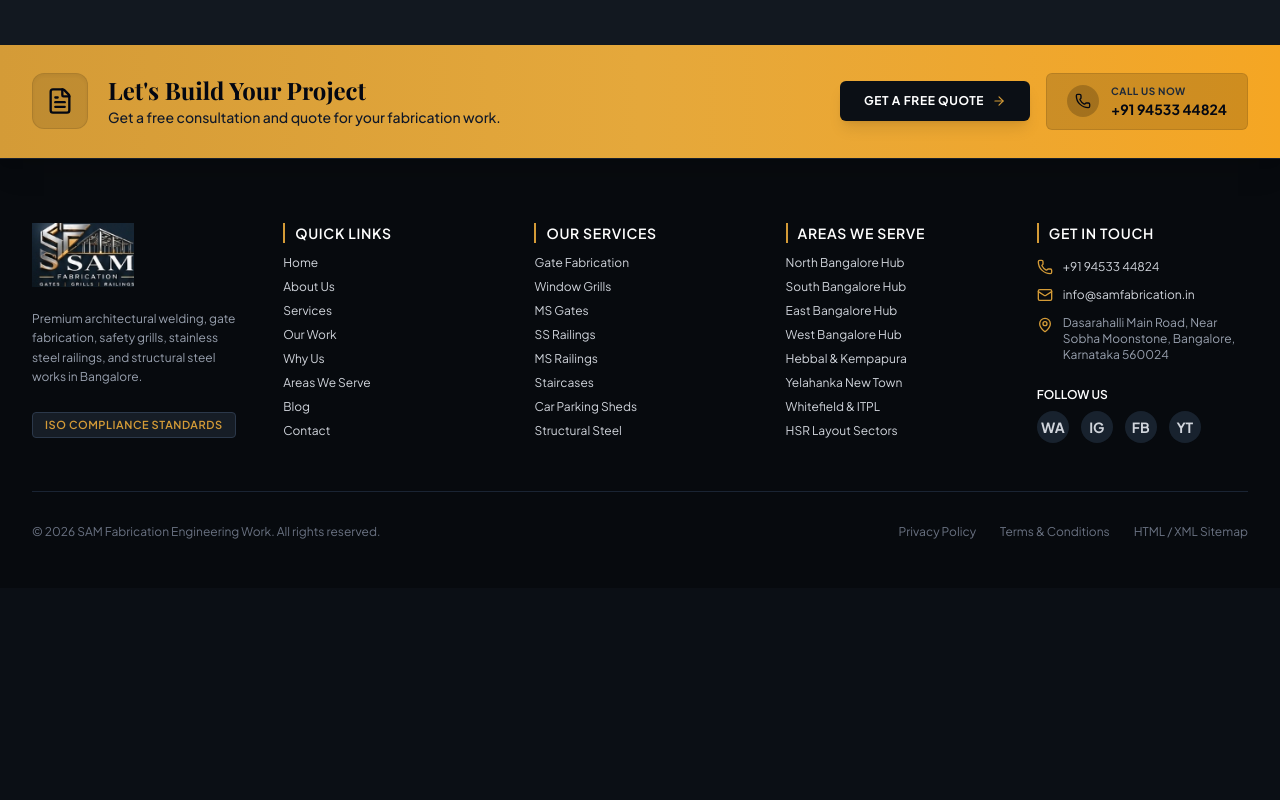
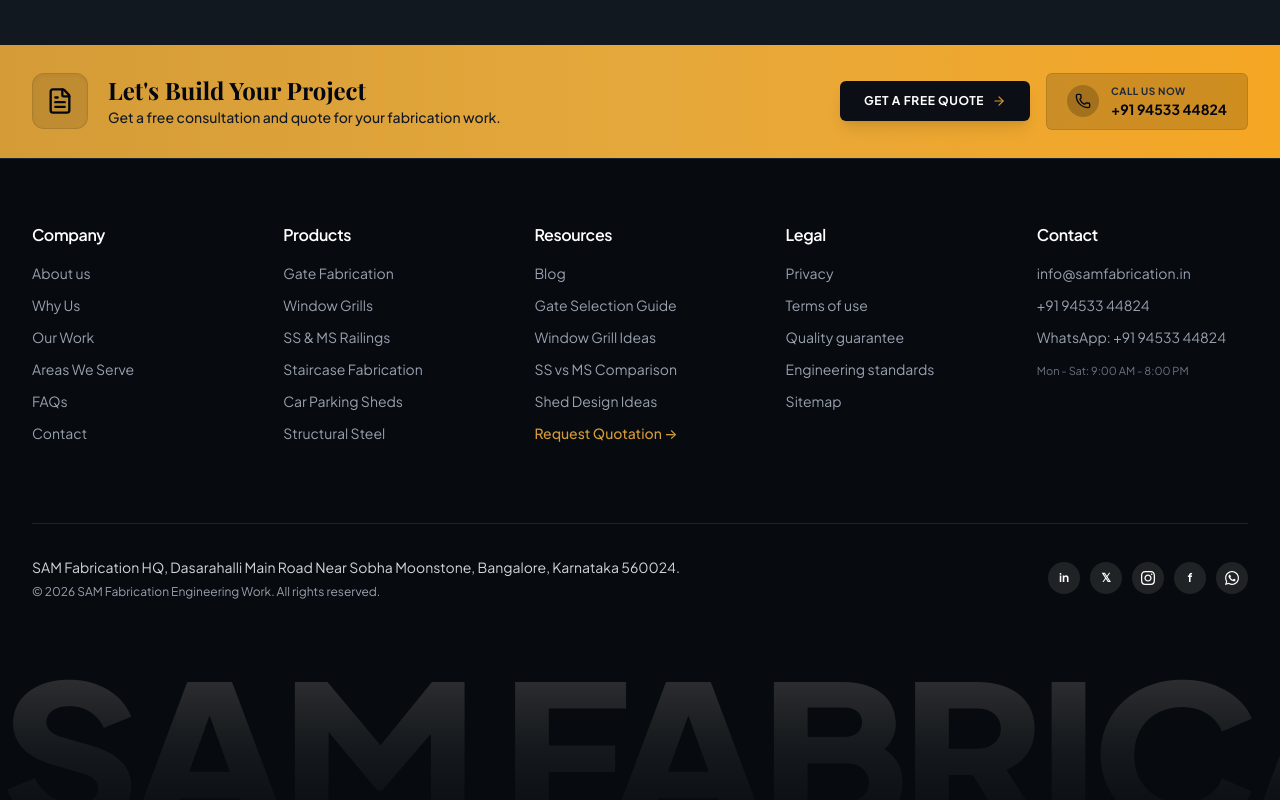
Before and after one commit to Samfabrication/sam-fabrication, a React (Vite) app: page / in a window 1280 px wide. Shown: the part 2484-3284 px from the top of the page. Before the commit the page ends 3072 px from the top, so only its background shows below. Built offline with nearby package versions, Linux system fonts and the light colour scheme; a web font is replaced by a local one.

Commit message:
feat: redesign footer matching 5-column layout with giant SAM Fabrication brand watermark

```diff
--- a/src/components/Footer.tsx
+++ b/src/components/Footer.tsx
@@ -1,173 +1,297 @@
 import React from 'react';
-import { Phone, Mail, MapPin, ArrowRight } from 'lucide-react';
 import { siteConfig } from '../data/siteData';
 
 export const Footer: React.FC = () => {
   return (
-    <footer className="bg-[#070A0E] text-gray-300 border-t border-[#1C2533] pt-16 pb-24 lg:pb-12">
-      <div className="max-w-7xl mx-auto px-4 sm:px-6 lg:px-8">
+    <footer className="relative bg-[#070A0E] text-gray-300 border-t border-[#1C2533] pt-16 pb-28 lg:pb-6 overflow-hidden">
+      <div className="max-w-7xl mx-auto px-4 sm:px-6 lg:px-8 relative z-10">
 
-        {/* Main Footer Grid */}
-        <div className="grid grid-cols-1 md:grid-cols-2 lg:grid-cols-5 gap-10 pb-12 border-b border-[#1A2433]">
+        {/* 5-Column Navigation Grid */}
+        <div className="grid grid-cols-2 md:grid-cols-3 lg:grid-cols-5 gap-8 lg:gap-10 pb-12">
 
-          {/* Col 1: Brand Info & Logo */}
-          <div className="lg:col-span-1 space-y-4">
-            <a href="/" className="inline-block">
-              <img
-                src="/images/sam-logo.png"
-                alt="SAM Fabrication Engineering Work Logo"
-                className="h-16 w-auto object-contain"
-                width="120"
-                height="75"
-                loading="lazy"
-                decoding="async"
-              />
+          {/* Col 1: Company */}
+          <div className="space-y-4">
+            <h4 className="text-white font-semibold text-sm sm:text-base tracking-tight">
+              Company
+            </h4>
+            <ul className="space-y-3 text-xs sm:text-sm">
+              <li>
+                <a href="/about-us/" className="text-gray-400 hover:text-white transition-colors">
+                  About us
                 </a>
-            <p className="text-xs text-gray-400 leading-relaxed">
-              Premium architectural welding, gate fabrication, safety grills, stainless steel railings, and structural steel works in Bangalore.
-            </p>
-            <div className="pt-2">
-              <span className="inline-flex items-center text-[11px] font-semibold tracking-wider uppercase text-[#D49B37] bg-[#161D26] px-3 py-1 rounded border border-[#2B384A]">
-                ISO Compliance Standards
-              </span>
-            </div>
-          </div>
-
-          {/* Col 2: Quick Links */}
-          <div className="space-y-3">
-            <h4 className="text-sm font-semibold tracking-wider text-white uppercase border-l-2 border-[#D49B37] pl-2.5">
-              Quick Links
-            </h4>
-            <ul className="space-y-2 text-xs">
-              <li><a href="/" className="hover:text-[#D49B37] transition-colors">Home</a></li>
-              <li><a href="/about-us/" className="hover:text-[#D49B37] transition-colors">About Us</a></li>
-              <li><a href="/services/" className="hover:text-[#D49B37] transition-colors">Services</a></li>
-              <li><a href="/our-work/" className="hover:text-[#D49B37] transition-colors">Our Work</a></li>
-              <li><a href="/why-choose-us/" className="hover:text-[#D49B37] transition-colors">Why Us</a></li>
-              <li><a href="/areas-we-serve/" className="hover:text-[#D49B37] transition-colors">Areas We Serve</a></li>
-              <li><a href="/blog/" className="hover:text-[#D49B37] transition-colors">Blog</a></li>
-              <li><a href="/contact-us/" className="hover:text-[#D49B37] transition-colors">Contact</a></li>
+              </li>
+              <li>
+                <a href="/why-choose-us/" className="text-gray-400 hover:text-white transition-colors">
+                  Why Us
+                </a>
+              </li>
+              <li>
+                <a href="/our-work/" className="text-gray-400 hover:text-white transition-colors">
+                  Our Work
+                </a>
+              </li>
+              <li>
+                <a href="/areas-we-serve/" className="text-gray-400 hover:text-white transition-colors">
+                  Areas We Serve
+                </a>
+              </li>
+              <li>
+                <a href="/why-choose-us/#faqs" className="text-gray-400 hover:text-white transition-colors">
+                  FAQs
+                </a>
+              </li>
+              <li>
+                <a href="/contact-us/" className="text-gray-400 hover:text-white transition-colors">
+                  Contact
+                </a>
+              </li>
             </ul>
           </div>
 
-          {/* Col 3: Our Services */}
-          <div className="space-y-3">
-            <h4 className="text-sm font-semibold tracking-wider text-white uppercase border-l-2 border-[#D49B37] pl-2.5">
-              Our Services
+          {/* Col 2: Products / Services */}
+          <div className="space-y-4">
+            <h4 className="text-white font-semibold text-sm sm:text-base tracking-tight">
+              Products
             </h4>
-            <ul className="space-y-2 text-xs">
-              <li><a href="/services/gate-fabrication/" className="hover:text-[#D49B37] transition-colors">Gate Fabrication</a></li>
-              <li><a href="/services/window-grills/" className="hover:text-[#D49B37] transition-colors">Window Grills</a></li>
-              <li><a href="/services/ms-gates/" className="hover:text-[#D49B37] transition-colors">MS Gates</a></li>
-              <li><a href="/services/ss-railings/" className="hover:text-[#D49B37] transition-colors">SS Railings</a></li>
-              <li><a href="/services/ms-railings/" className="hover:text-[#D49B37] transition-colors">MS Railings</a></li>
-              <li><a href="/services/staircase-fabrication/" className="hover:text-[#D49B37] transition-colors">Staircases</a></li>
-              <li><a href="/services/car-parking-sheds/" className="hover:text-[#D49B37] transition-colors">Car Parking Sheds</a></li>
-              <li><a href="/services/structural-steel-fabrication/" className="hover:text-[#D49B37] transition-colors">Structural Steel</a></li>
+            <ul className="space-y-3 text-xs sm:text-sm">
+              <li>
+                <a href="/services/gate-fabrication/" className="text-gray-400 hover:text-white transition-colors">
+                  Gate Fabrication
+                </a>
+              </li>
+              <li>
+                <a href="/services/window-grills/" className="text-gray-400 hover:text-white transition-colors">
+                  Window Grills
+                </a>
+              </li>
+              <li>
+                <a href="/services/ss-railings/" className="text-gray-400 hover:text-white transition-colors">
+                  SS &amp; MS Railings
+                </a>
+              </li>
+              <li>
+                <a href="/services/staircase-fabrication/" className="text-gray-400 hover:text-white transition-colors">
+                  Staircase Fabrication
+                </a>
+              </li>
+              <li>
+                <a href="/services/car-parking-sheds/" className="text-gray-400 hover:text-white transition-colors">
+                  Car Parking Sheds
+                </a>
+              </li>
+              <li>
+                <a href="/services/structural-steel-fabrication/" className="text-gray-400 hover:text-white transition-colors">
+                  Structural Steel
+                </a>
+              </li>
             </ul>
           </div>
 
-          {/* Col 4: Regional Hubs & Topics */}
-          <div className="space-y-3">
-            <h4 className="text-sm font-semibold tracking-wider text-white uppercase border-l-2 border-[#D49B37] pl-2.5">
-              Areas We Serve
+          {/* Col 3: Resources */}
+          <div className="space-y-4">
+            <h4 className="text-white font-semibold text-sm sm:text-base tracking-tight">
+              Resources
             </h4>
-            <ul className="space-y-2 text-xs">
-              <li><a href="/areas-we-serve/north-bangalore/" className="hover:text-[#D49B37] transition-colors">North Bangalore Hub</a></li>
-              <li><a href="/areas-we-serve/south-bangalore/" className="hover:text-[#D49B37] transition-colors">South Bangalore Hub</a></li>
-              <li><a href="/areas-we-serve/east-bangalore/" className="hover:text-[#D49B37] transition-colors">East Bangalore Hub</a></li>
-              <li><a href="/areas-we-serve/west-bangalore/" className="hover:text-[#D49B37] transition-colors">West Bangalore Hub</a></li>
-              <li><a href="/locations/hebbal/" className="hover:text-[#D49B37] transition-colors">Hebbal & Kempapura</a></li>
-              <li><a href="/locations/yelahanka/" className="hover:text-[#D49B37] transition-colors">Yelahanka New Town</a></li>
-              <li><a href="/locations/whitefield/" className="hover:text-[#D49B37] transition-colors">Whitefield & ITPL</a></li>
-              <li><a href="/locations/hsr-layout/" className="hover:text-[#D49B37] transition-colors">HSR Layout Sectors</a></li>
+            <ul className="space-y-3 text-xs sm:text-sm">
+              <li>
+                <a href="/blog/" className="text-gray-400 hover:text-white transition-colors">
+                  Blog
+                </a>
+              </li>
+              <li>
+                <a href="/blog/how-to-choose-the-right-gate-for-your-home/" className="text-gray-400 hover:text-white transition-colors">
+                  Gate Selection Guide
+                </a>
+              </li>
+              <li>
+                <a href="/blog/top-10-modern-grill-designs-for-windows/" className="text-gray-400 hover:text-white transition-colors">
+                  Window Grill Ideas
+                </a>
+              </li>
+              <li>
+                <a href="/blog/stainless-steel-vs-ms-railings/" className="text-gray-400 hover:text-white transition-colors">
+                  SS vs MS Comparison
+                </a>
+              </li>
+              <li>
+                <a href="/blog/car-parking-shed-design-ideas/" className="text-gray-400 hover:text-white transition-colors">
+                  Shed Design Ideas
+                </a>
+              </li>
+              <li>
+                <a href="/contact-us/" className="text-[#D49B37] hover:text-[#E5B55D] font-medium transition-colors">
+                  Request Quotation →
+                </a>
+              </li>
             </ul>
           </div>
 
-          {/* Col 5: Get in Touch & Social */}
+          {/* Col 4: Legal */}
           <div className="space-y-4">
-            <h4 className="text-sm font-semibold tracking-wider text-white uppercase border-l-2 border-[#D49B37] pl-2.5">
-              Get in Touch
+            <h4 className="text-white font-semibold text-sm sm:text-base tracking-tight">
+              Legal
             </h4>
-            <div className="space-y-3 text-xs">
+            <ul className="space-y-3 text-xs sm:text-sm">
+              <li>
+                <a href="/privacy-policy/" className="text-gray-400 hover:text-white transition-colors">
+                  Privacy
+                </a>
+              </li>
+              <li>
+                <a href="/terms-and-conditions/" className="text-gray-400 hover:text-white transition-colors">
+                  Terms of use
+                </a>
+              </li>
+              <li>
+                <a href="/why-choose-us/" className="text-gray-400 hover:text-white transition-colors">
+                  Quality guarantee
+                </a>
+              </li>
+              <li>
+                <a href="/about-us/" className="text-gray-400 hover:text-white transition-colors">
+                  Engineering standards
+                </a>
+              </li>
+              <li>
+                <a href="/sitemap.xml" className="text-gray-400 hover:text-white transition-colors">
+                  Sitemap
+                </a>
+              </li>
+            </ul>
+          </div>
+
+          {/* Col 5: Contact */}
+          <div className="col-span-2 md:col-span-1 space-y-4">
+            <h4 className="text-white font-semibold text-sm sm:text-base tracking-tight">
+              Contact
+            </h4>
+            <ul className="space-y-3 text-xs sm:text-sm">
+              <li>
+                <a
+                  href={`mailto:${siteConfig.email}`}
+                  className="text-gray-400 hover:text-white transition-colors break-all"
+                >
+                  {siteConfig.email}
+                </a>
+              </li>
+              <li>
                 <a
                   href={`tel:${siteConfig.phoneClean}`}
-                className="flex items-center text-gray-300 hover:text-[#D49B37] transition-colors"
+                  className="text-gray-400 hover:text-white transition-colors"
                 >
-                <Phone className="w-4 h-4 text-[#D49B37] mr-2.5 shrink-0" />
-                <span>{siteConfig.phone}</span>
+                  {siteConfig.phone}
                 </a>
-              <a
-                href={`mailto:${siteConfig.email}`}
-                className="flex items-center text-gray-300 hover:text-[#D49B37] transition-colors"
-              >
-                <Mail className="w-4 h-4 text-[#D49B37] mr-2.5 shrink-0" />
-                <span>{siteConfig.email}</span>
-              </a>
-              <div className="flex items-start text-gray-400">
-                <MapPin className="w-4 h-4 text-[#D49B37] mr-2.5 shrink-0 mt-0.5" />
-                <span>{siteConfig.address}</span>
-              </div>
-            </div>
-
-            {/* Social Icons */}
-            <div className="pt-2">
-              <p className="text-xs font-semibold text-white uppercase mb-2">Follow Us</p>
-              <div className="flex items-center space-x-3">
+              </li>
+              <li>
                 <a
                   href={`https://wa.me/${siteConfig.whatsappNumber}?text=Hello%20SAM%20Fabrication`}
                   target="_blank"
                   rel="noopener noreferrer"
-                  className="w-8 h-8 rounded-full bg-[#18222E] flex items-center justify-center text-gray-300 hover:text-green-400 hover:bg-[#1E2B3A] transition-all"
-                  aria-label="WhatsApp"
+                  className="text-gray-400 hover:text-emerald-400 transition-colors"
                 >
-                  <span className="text-sm font-bold">WA</span>
+                  WhatsApp: +91 94533 44824
                 </a>
+              </li>
+              <li className="text-gray-500 text-[11px] pt-1">
+                Mon - Sat: 9:00 AM - 8:00 PM
+              </li>
+            </ul>
+          </div>
+
+        </div>
+
+        {/* Divider Rule */}
+        <div className="border-t border-white/10 my-8"></div>
+
+        {/* Info & Social Bar */}
+        <div className="flex flex-col md:flex-row items-start md:items-center justify-between gap-6 pb-8">
+
+          {/* Address & Copyright */}
+          <div className="space-y-1.5 max-w-2xl">
+            <p className="text-xs sm:text-sm text-gray-300 leading-relaxed font-normal">
+              SAM Fabrication HQ, Dasarahalli Main Road Near Sobha Moonstone, Bangalore, Karnataka 560024.
+            </p>
+            <p className="text-xs text-gray-400 font-normal">
+              © {new Date().getFullYear()} SAM Fabrication Engineering Work. All rights reserved.
+            </p>
+          </div>
+
+          {/* Rounded Social Icons */}
+          <div className="flex items-center space-x-2.5 shrink-0">
+            {/* LinkedIn */}
+            <a
+              href="https://linkedin.com"
+              target="_blank"
+              rel="noopener noreferrer"
+              className="w-8 h-8 rounded-full bg-white/10 hover:bg-[#D49B37] hover:text-gray-950 flex items-center justify-center text-white text-xs font-bold transition-all"
+              aria-label="LinkedIn"
+            >
+              in
+            </a>
+
+            {/* X / Twitter */}
+            <a
+              href="https://x.com"
+              target="_blank"
+              rel="noopener noreferrer"
+              className="w-8 h-8 rounded-full bg-white/10 hover:bg-[#D49B37] hover:text-gray-950 flex items-center justify-center text-white text-xs font-bold transition-all"
+              aria-label="X (Twitter)"
+            >
+              𝕏
+            </a>
+
+            {/* Instagram */}
             <a
               href="https://instagram.com"
               target="_blank"
               rel="noopener noreferrer"
-                  className="w-8 h-8 rounded-full bg-[#18222E] flex items-center justify-center text-gray-300 hover:text-pink-400 hover:bg-[#1E2B3A] transition-all"
+              className="w-8 h-8 rounded-full bg-white/10 hover:bg-[#D49B37] hover:text-gray-950 flex items-center justify-center text-white text-xs font-bold transition-all"
               aria-label="Instagram"
             >
-                  <span className="text-sm font-bold">IG</span>
+              <svg className="w-3.5 h-3.5 fill-current" viewBox="0 0 24 24">
+                <path d="M12 2.163c3.204 0 3.584.012 4.85.07 3.252.148 4.771 1.691 4.919 4.919.058 1.265.069 1.645.069 4.849 0 3.205-.012 3.584-.069 4.849-.149 3.225-1.664 4.771-4.919 4.919-1.266.058-1.644.07-4.85.07-3.204 0-3.584-.012-4.849-.07-3.26-.149-4.771-1.699-4.919-4.92-.058-1.265-.07-1.644-.07-4.849 0-3.204.013-3.583.07-4.849.149-3.227 1.664-4.771 4.919-4.919 1.266-.057 1.645-.069 4.849-.069zm0-2.163c-3.259 0-3.667.014-4.947.072-4.358.2-6.78 2.618-6.98 6.98-.059 1.281-.073 1.689-.073 4.948 0 3.259.014 3.668.072 4.948.2 4.358 2.618 6.78 6.98 6.98 1.281.058 1.689.072 4.948.072 3.259 0 3.668-.014 4.948-.072 4.354-.2 6.782-2.618 6.979-6.98.059-1.28.073-1.689.073-4.948 0-3.259-.014-3.667-.072-4.947-.196-4.354-2.617-6.78-6.979-6.98-1.281-.059-1.69-.073-4.949-.073zm0 5.838c-3.403 0-6.162 2.759-6.162 6.162s2.759 6.163 6.162 6.163 6.162-2.759 6.162-6.163c0-3.403-2.759-6.162-6.162-6.162zm0 10.162c-2.209 0-4-1.79-4-4 0-2.209 1.791-4 4-4s4 1.791 4 4c0 2.21-1.791 4-4 4zm6.406-11.845c-.796 0-1.441.645-1.441 1.44s.645 1.44 1.441 1.44c.795 0 1.439-.645 1.439-1.44s-.644-1.44-1.439-1.44z"/>
+              </svg>
             </a>
+
+            {/* Facebook */}
             <a
               href="https://facebook.com"
               target="_blank"
               rel="noopener noreferrer"
-                  className="w-8 h-8 rounded-full bg-[#18222E] flex items-center justify-center text-gray-300 hover:text-blue-400 hover:bg-[#1E2B3A] transition-all"
+              className="w-8 h-8 rounded-full bg-white/10 hover:bg-[#D49B37] hover:text-gray-950 flex items-center justify-center text-white text-xs font-bold transition-all"
               aria-label="Facebook"
             >
-                  <span className="text-sm font-bold">FB</span>
+              f
             </a>
+
+            {/* WhatsApp */}
             <a
-                  href="https://youtube.com"
+              href={`https://wa.me/${siteConfig.whatsappNumber}?text=Hello%20SAM%20Fabrication`}
               target="_blank"
               rel="noopener noreferrer"
-                  className="w-8 h-8 rounded-full bg-[#18222E] flex items-center justify-center text-gray-300 hover:text-red-400 hover:bg-[#1E2B3A] transition-all"
-                  aria-label="YouTube"
+              className="w-8 h-8 rounded-full bg-white/10 hover:bg-[#25D366] hover:text-white flex items-center justify-center text-white text-xs font-bold transition-all"
+              aria-label="WhatsApp"
             >
-                  <span className="text-sm font-bold">YT</span>
+              <svg className="w-3.5 h-3.5 fill-current" viewBox="0 0 24 24">
+                <path d="M.057 24l1.687-6.163c-1.041-1.804-1.588-3.849-1.587-5.946.003-6.556 5.338-11.891 11.893-11.891 3.181.001 6.167 1.24 8.413 3.488 2.245 2.248 3.481 5.236 3.48 8.414-.003 6.557-5.338 11.892-11.893 11.892-1.99-.001-3.951-.5-5.688-1.448l-6.305 1.654zm6.597-3.807c1.676.995 3.276 1.591 5.392 1.592 5.448 0 9.886-4.434 9.889-9.885.002-5.462-4.415-9.89-9.881-9.892-5.452 0-9.887 4.434-9.889 9.884-.001 2.225.651 3.891 1.746 5.634l-.999 3.648 3.742-.981zm11.387-5.464c-.074-.124-.272-.198-.57-.347-.297-.149-1.758-.868-2.031-.967-.272-.099-.47-.149-.669.149-.198.297-.768.967-.941 1.165-.173.198-.347.223-.644.074-.297-.149-1.255-.462-2.39-1.475-.883-.788-1.48-1.761-1.653-2.059-.173-.297-.018-.458.13-.606.134-.133.297-.347.446-.521.151-.172.2-.296.3-.495.099-.198.05-.372-.025-.521-.075-.148-.669-1.611-.916-2.206-.242-.579-.487-.501-.669-.51l-.57-.01c-.198 0-.52.074-.792.372s-1.04 1.016-1.04 2.479 1.065 2.876 1.213 3.074c.149.198 2.095 3.2 5.076 4.487.709.306 1.263.489 1.694.626.712.226 1.36.194 1.872.118.571-.085 1.758-.719 2.006-1.413.248-.695.248-1.29.173-1.414z"/>
+              </svg>
             </a>
-              </div>
           </div>
 
         </div>
 
       </div>
 
-        {/* Bottom Bar: Copyright & Legal */}
-        <div className="pt-8 flex flex-col sm:flex-row items-center justify-between text-xs text-gray-500 gap-4">
-          <p>© {new Date().getFullYear()} {siteConfig.name}. All rights reserved.</p>
-          <div className="flex items-center space-x-6">
-            <a href="/privacy-policy/" className="hover:text-gray-300 transition-colors">Privacy Policy</a>
-            <a href="/terms-and-conditions/" className="hover:text-gray-300 transition-colors">Terms & Conditions</a>
-            <a href="/sitemap.xml" className="hover:text-gray-300 transition-colors">HTML / XML Sitemap</a>
-          </div>
+      {/* Giant Bottom Brand Name Watermark */}
+      <div className="w-full relative select-none pointer-events-none overflow-hidden mt-2 -mb-4 lg:-mb-10 text-center">
+        <span
+          className="font-black tracking-tight text-[15vw] sm:text-[16vw] lg:text-[17vw] leading-none whitespace-nowrap bg-gradient-to-b from-white/[0.18] via-white/[0.06] to-transparent bg-clip-text text-transparent block select-none uppercase font-sans transform scale-y-90"
+          style={{ letterSpacing: '-0.04em' }}
+        >
+          SAM Fabrication
+        </span>
       </div>
 
-      </div>
     </footer>
   );
 };
```
Lines whose indentation alone changed are shown as unchanged.
